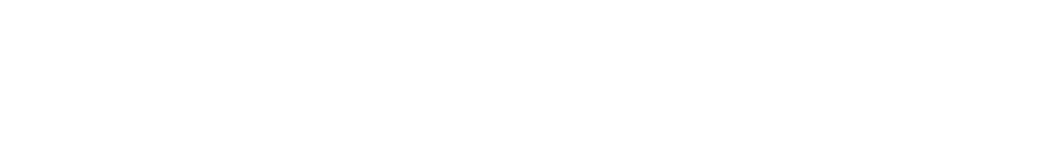
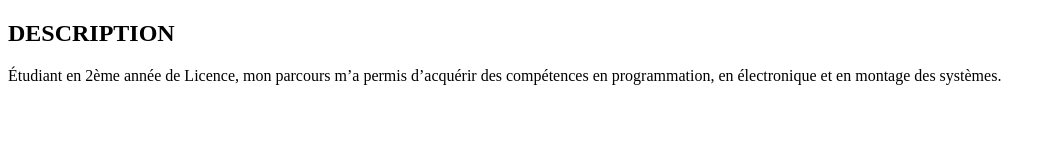
Before and after one commit to joi-create1304/mon-CV-final, a plain HTML site: page index.html in a window 1280 px wide. Shown: the whole page, without its empty margins (0-1051 px from the left). Drawn offline with Linux system fonts and the light colour scheme.

Commit message:
mise en place de la section description

```diff
--- a/index.html
+++ b/index.html
@@ -7,6 +7,14 @@
     <link rel="stylesheet" href="Style.CSS">
 </head>
 <body>
+    <main>
+        <section>
+            <h2>DESCRIPTION</h2>
+            <p>
+                Étudiant en 2ème année de Licence, mon parcours m’a permis d’acquérir
+                des compétences en programmation, en électronique et en montage des systèmes.
+            </p>
+        </section>
 
 </body>
 </html>
```
